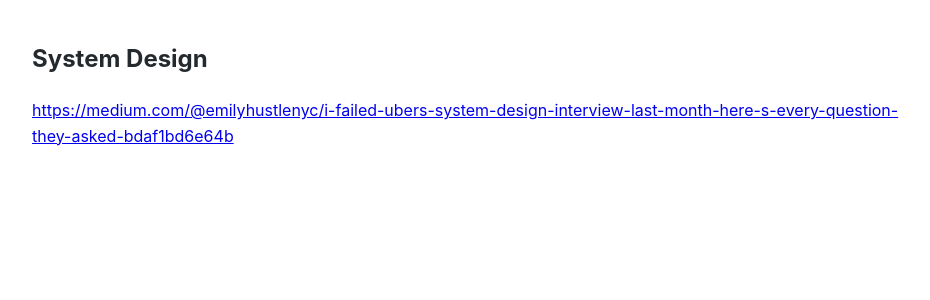
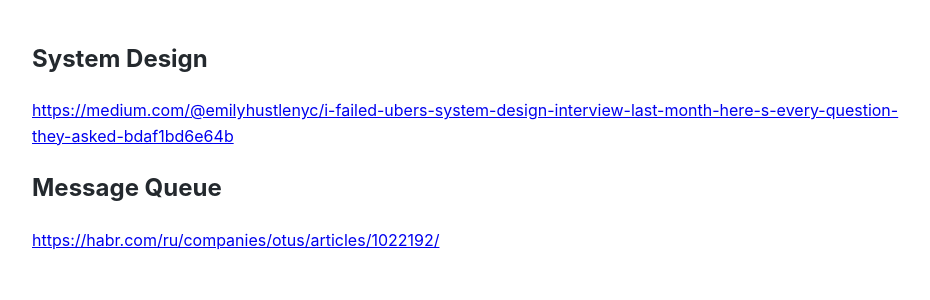
Before and after one commit to Michael-Lubinsky/michael-lubinsky.github.com, a Jekyll site: the page built from system_design/system_design.md, in a window 1280 px wide. Shown: the top 300 px of the page, without its empty margins (158-1088 px from the left). Built offline with Jekyll 4.4.1, drawn with Linux system fonts in a browser that asks for light colours; our own code applies the rules of GitHub Pages for plain Markdown files.

Commit message:
Update system_design.md

```diff
--- a/system_design/system_design.md
+++ b/system_design/system_design.md
@@ -1,2 +1,5 @@
 ## System Design
 <https://medium.com/@emilyhustlenyc/i-failed-ubers-system-design-interview-last-month-here-s-every-question-they-asked-bdaf1bd6e64b>
+
+## Message Queue
+<https://habr.com/ru/companies/otus/articles/1022192/>
```
